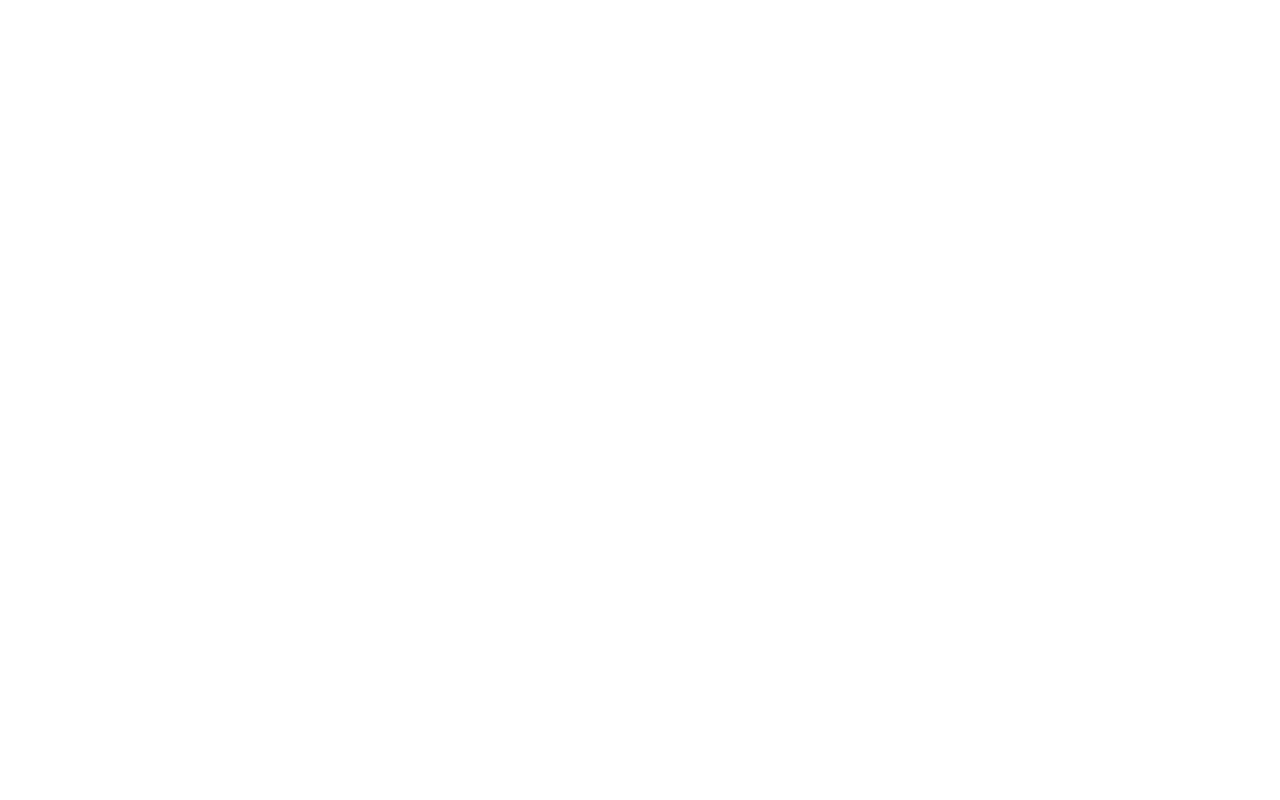
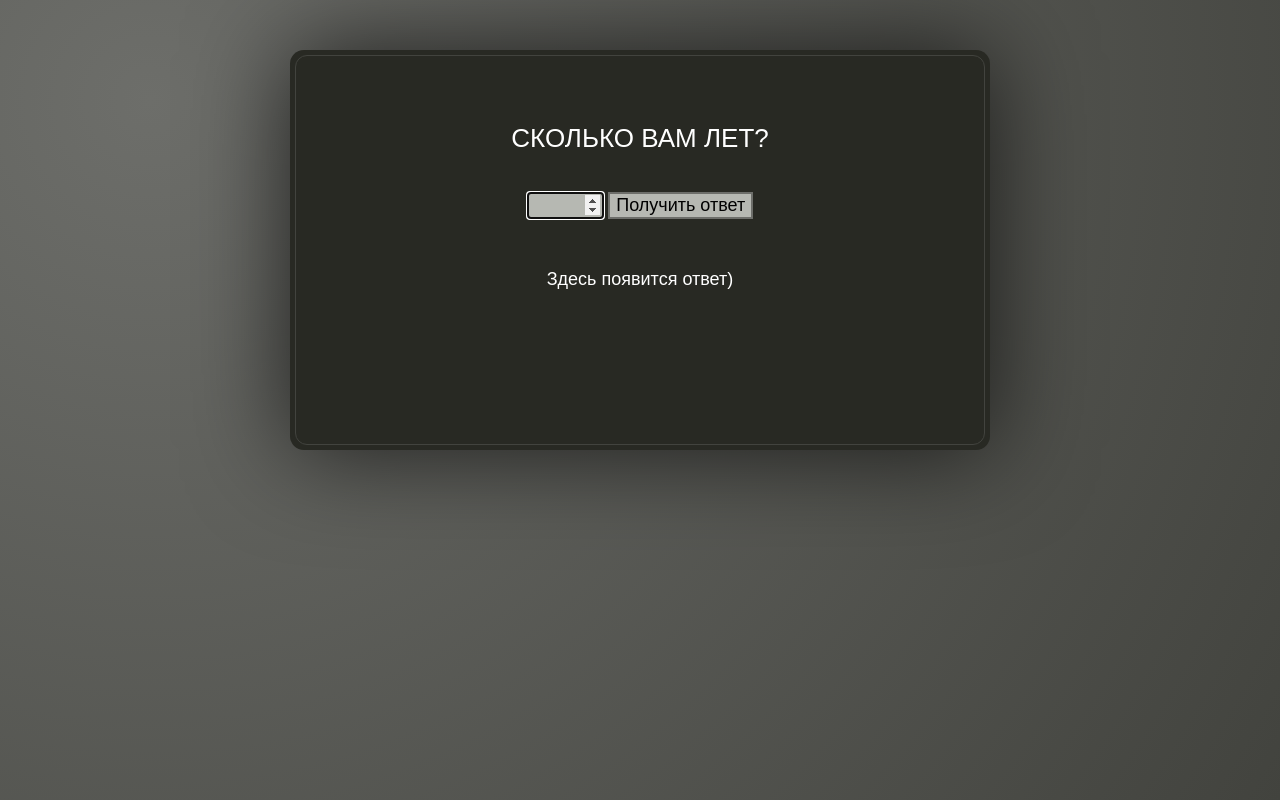
Before and after one commit to WandererKo/ExperementalWork, a plain HTML site: page index.html in a window 1280 px wide. Drawn offline with Linux system fonts and the light colour scheme.

Commit message:
Work age 1.0

```diff
--- a/index.html
+++ b/index.html
@@ -4,9 +4,18 @@
 	<meta charset="UTF-8">
 	<title>Experemental work</title>
 	<link rel="stylesheet" href="styles.css" type="text/css">
-	<script type="text/javascript" src="script.js"></script>
 </head>
 <body>
-
+	<div class="container">
+		<div class="indentation"></div>
+		<div class="bg_base">
+			<div class="base" id="base">
+				<h1>Cколько вам лет?</h1>
+				<input type="number" id="in_base" min="1" max="200" required autofocus>
+				<input type="submit" id="push" value="Получить ответ">
+			</div>
+		</div>
+	</div>
+	<script type="text/javascript" src="script.js"></script>
 </body>
 </html>
--- a/script.js
+++ b/script.js
@@ -0,0 +1,39 @@
+	var age = 0;
+	var newP = document.createElement ("p");
+	newP.innerHTML = "Здесь появится ответ)";
+	base.appendChild (newP);
+
+function functionAge() {
+	age = document.getElementById ("in_base").value;
+	if (age < 0) {
+		newP.innerHTML = "Ты че, вродился что-ли?";
+	} else if (age <= 10) {
+		newP.innerHTML = "Ты только родился!";
+	} else if (age <= 20) {
+		newP.innerHTML = "Ох уж эта школа!";
+	} else if (age <= 30) {
+		newP.innerHTML = "Ох уж эта работа!";
+	} else if (age <= 40) {
+		newP.innerHTML = "Надеюсь ты уже устроился в жизни!";
+	} else if (age <= 50) {
+		newP.innerHTML = "Ну теперь точно ты должен быть устроен в жизни!";
+	} else if (age <= 60) {
+		newP.innerHTML = "Скоро на пенсию!";
+	} else if (age <= 70) {
+		newP.innerHTML = "Наконец-то ты отдохнул!";
+	} else if (age <= 80) {
+		newP.innerHTML = "Тяжело тебе наверное!";
+	} else if (age <= 90) {
+		newP.innerHTML = "Очень не плохо!";
+	} else if (age <= 100) {
+		newP.innerHTML = "Давай еще чуть-чуть, молодцом держишься!";
+	} else if (age <= 110) {
+		newP.innerHTML = "Да ты ваще кремень!";
+	} else if (age <= 121) {
+		newP.innerHTML = "До рекорда совсем недалеко!";
+	} else {
+		newP.innerHTML = "Настоящий зарегистрированный мировой рекорд 122 года!";
+	}
+}
+	document.getElementById ("push").onclick = functionAge;
+	base.appendChild (newP);
--- a/styles.css
+++ b/styles.css
@@ -1,4 +1,59 @@
-* {
+body {
 	margin: 0;
 	padding: 0;
+	height: 100vh;
+	width: 100%;
+	background: radial-gradient(circle at 150px 100px, #6D6E6A,#42433E);
+	font-family: sans-serif;
 }
+.container {
+	width: 700px;
+	margin: 0 auto;
+
+}
+.indentation {
+	height: 50px;
+}
+.bg_base {
+	position: relative;
+	min-height: 400px;
+	background: #282923;
+	box-sizing: border-box;
+	border-radius: 14px;
+	box-shadow: 0 0 100px rgba(0,0,0,0.7);
+}
+.base {
+	position: absolute;
+	left: 5px;
+	top: 5px;
+	width: 690px;
+	height: 390px;
+	text-align: center;
+	padding: 50px 0;
+	box-sizing: border-box;
+	border-radius: 12px;
+	border: 1px solid #42433E;
+}
+h1 {
+	text-transform: uppercase;
+	font-size: 26px;
+	color: #fff;
+	background: #282923;
+	padding-bottom: 20px;
+	font-weight: normal;
+}
+input {
+	text-align: center;
+	color: #000;
+	font-size: 18px;
+	border: 2px solid #6D6E6A;
+	background: #B6B8B2;
+	font-weight: normal;
+}
+p {
+	color: #fff;
+	font-size: 18px;
+	width: auto;
+	max-width: 400px;
+	margin: 50px auto;
+}
```
